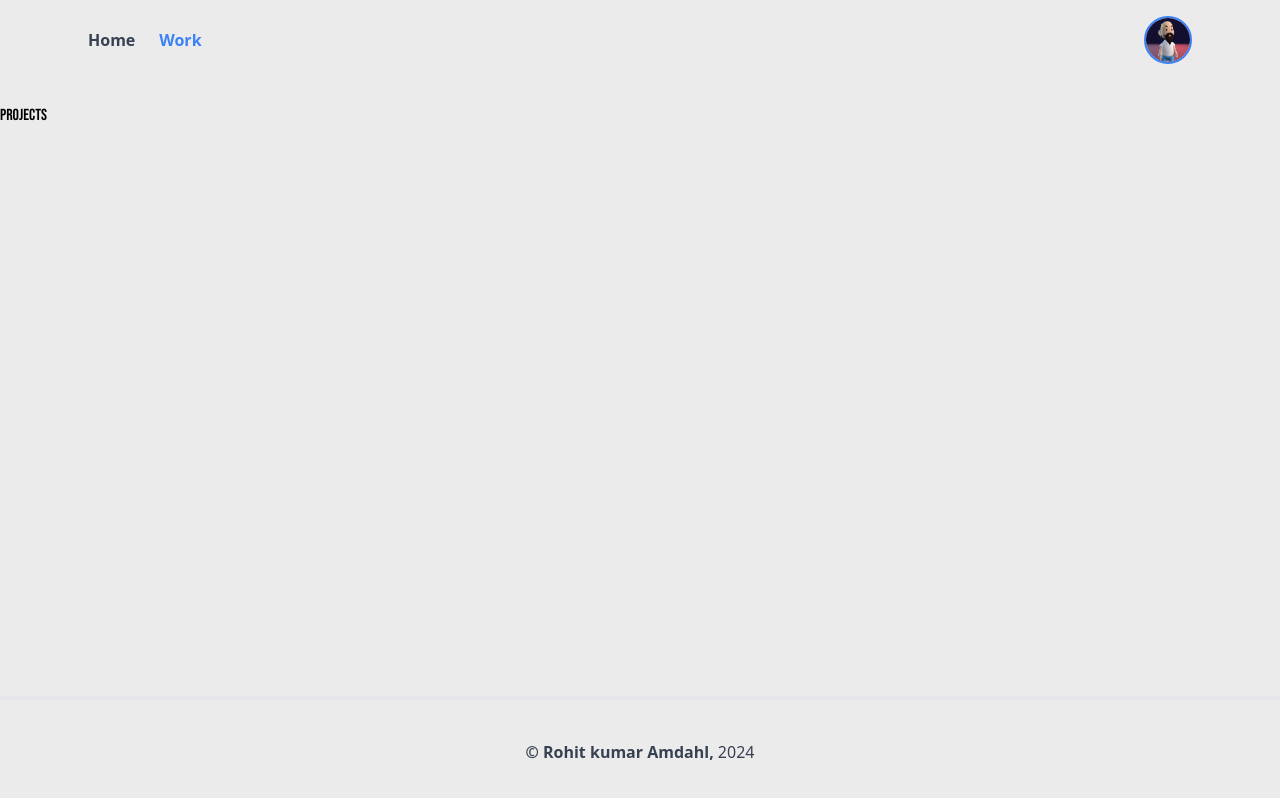
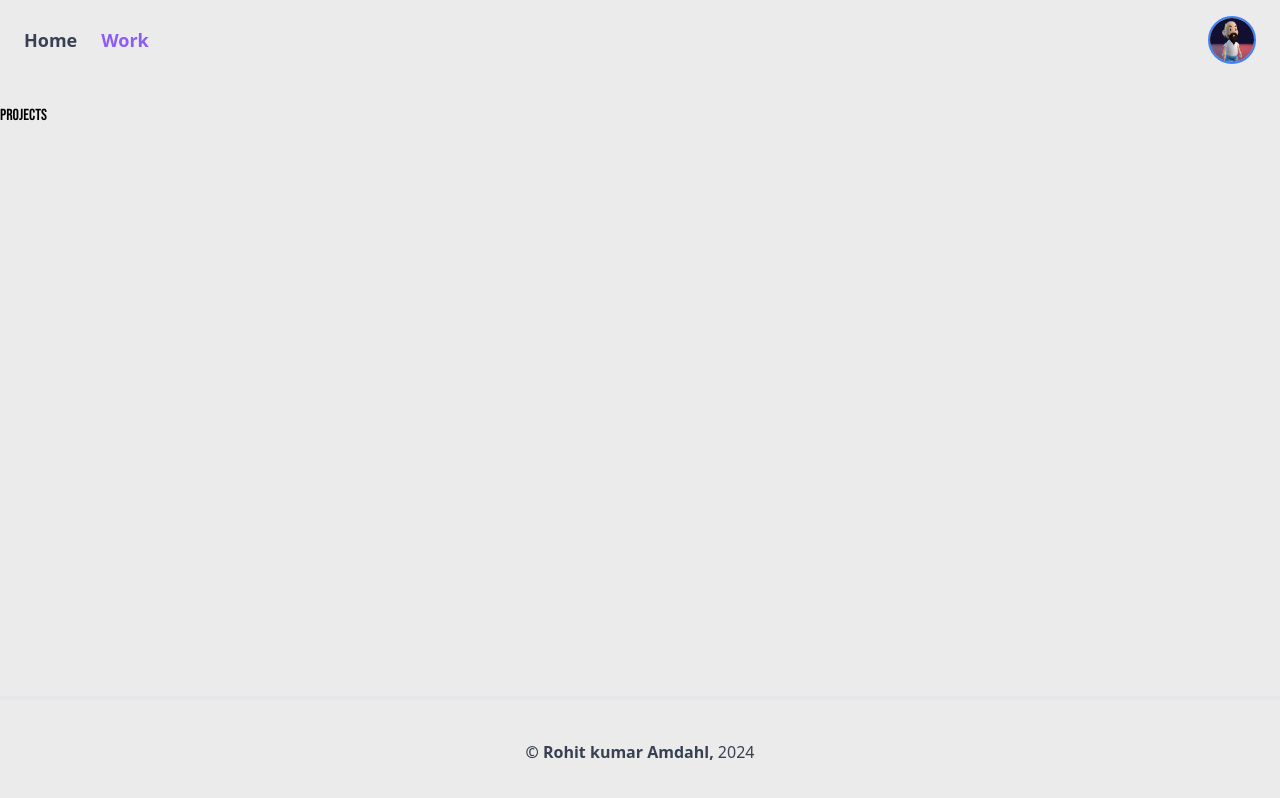
Before and after one commit to MaaRadha/work, a React (Vite) app: page /work in a window 1280 px wide. Built offline with nearby package versions, Linux system fonts and the light colour scheme; a web font is replaced by a local one.

Commit message:
added linkedin button link

```diff
--- a/src/components/header/Navbar.jsx
+++ b/src/components/header/Navbar.jsx
@@ -11,15 +11,15 @@ const navItems = [
 const Navbar = () => {
   return (
     <header>
-      <nav className="max-w-6xl mx-auto px-6 py-4 flex items-center justify-between text-gray-700 rounded-lg">
+      <nav className="max-w-7xl mx-auto px-6 py-4 flex items-center justify-between text-gray-700 rounded-lg">
         <ul className="flex space-x-6 items-center">
           {navItems.map((nav) => (
             <li key={nav.id}>
               <NavLink
                 to={nav.path}
                 className={({ isActive }) =>
-                  ` text-base font-bold transition-colors duration-200 ${
-                    isActive ? "text-blue-500" : "text-gray-700"
+                  ` text-lg font-bold transition-colors duration-200 ${
+                    isActive ? "text-violet-500" : "text-gray-700"
                   } hover:text-200`
                 }
               >
```
